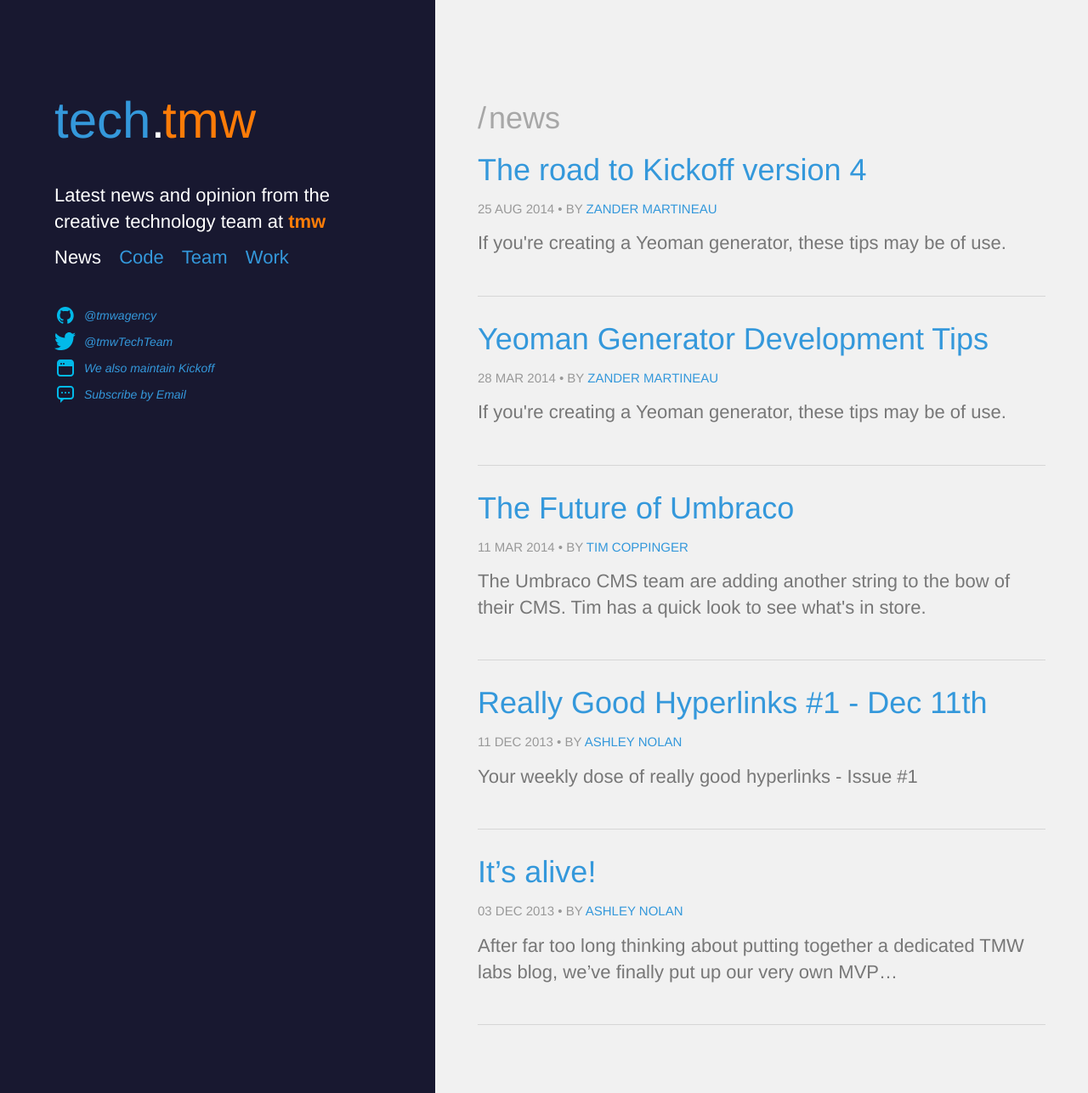
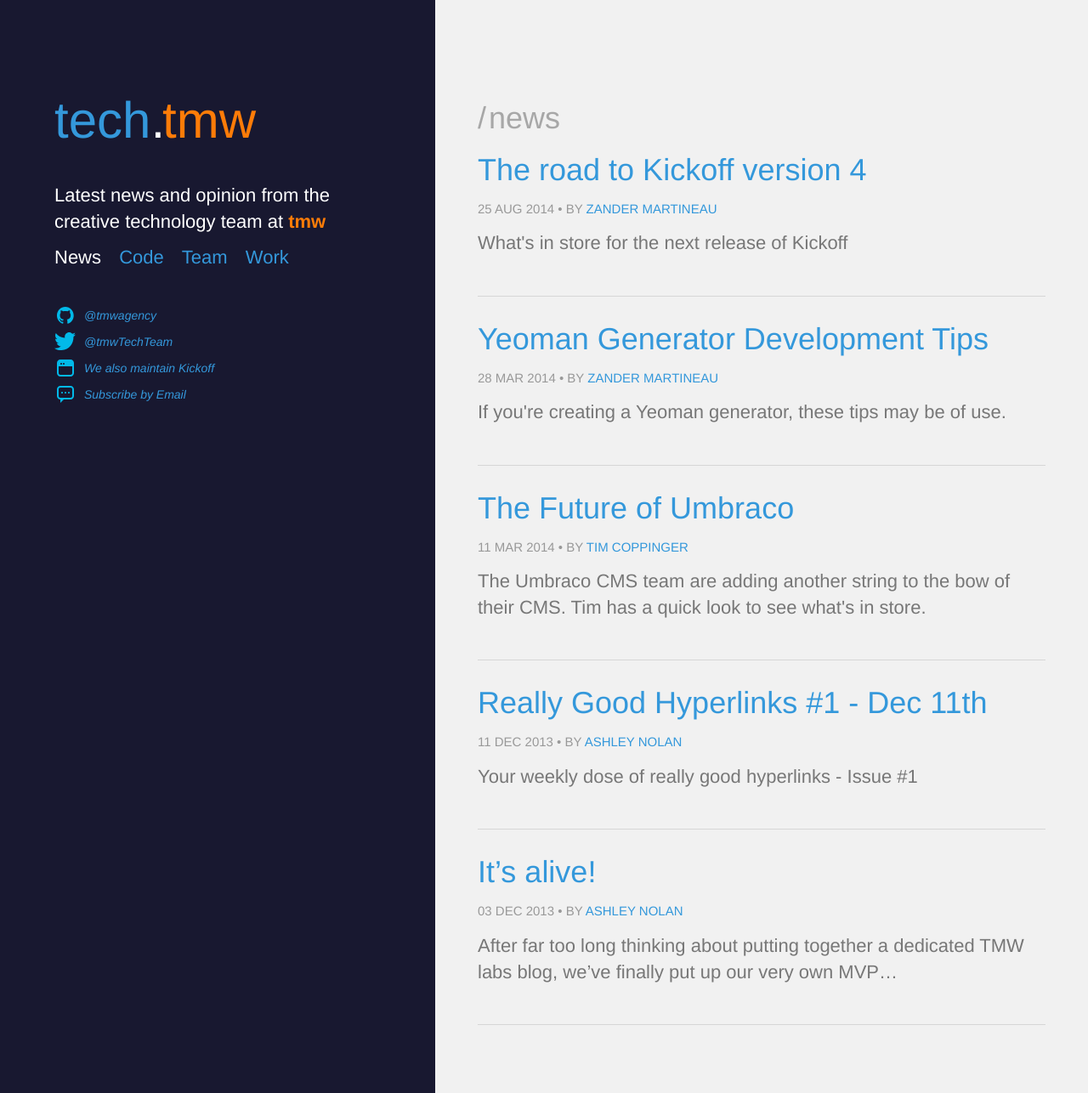
Before and after one commit to tmwagency/labs-blog, a Jekyll site: the page built from index.html, in a window 1280 px wide and 1286 px high. Shown: the whole window at 85% size. Built offline with Jekyll 4.4.1, drawn with Linux system fonts in a browser that asks for light colours; Markdown is read by kramdown in place of the engine named in the settings; the list of posts is cut into pages by our own code.

Commit message:
update kickoff post

```diff
--- a/_posts/2014-08-25-the-road-to-kickoff-version-4.md
+++ b/_posts/2014-08-25-the-road-to-kickoff-version-4.md
@@ -7,7 +7,7 @@
 - kickoff
 
 author: zander
-excerpt: If you're creating a Yeoman generator, these tips may be of use.
+excerpt: What's in store for the next release of Kickoff
 ---
 The upcoming release of Kickoff, version 4, has been in development for the past few months. As well as fixing a number of bugs, we have improved both the Sass and the JavaScript structure of the framework, removing a fair bit of old and unnecessary code.
 
@@ -26,14 +26,12 @@
 
 One of the main areas we wanted to simplify in version 4 of Kickoff was the grids.We realised that the splits and shunts were not being used, so they have been removed. They will still be a part of the [Choreographic Grid](https://github.com/mrmartineau/Choreographic-Grid), which is still being maintained by me, and can be easily dropped-in to replace the new grid system should you still want to use those features.
 
-As **Autoprefixer** is now the standard in Kickoff, we have added a Sass warning when you use a mixin that could be handled by Autoprefixer.
+As [Autoprefixer](https://github.com/nDmitry/grunt-autoprefixer) is now the standard in Kickoff (which means we no longer have to have mixins for vendor prefixes), we have added a Sass warning when you use a mixin that could be handled by Autoprefixer.
 
 Sass variables have changed quite a lot as well. For example `$base-font-size` is now `$font-size-base` and `$base-font-family` is now `$font-family-base`. This then matches the CSS property needed when using the variable, e.g. `font-family: $font-family-base`. It might seem like a small or needless change but we feel it is important when using the framework, day-in & day-out, that the naming conventions become more intuitive. It is now easier to remember the order of the words in the variable name as it reflects the native CSS property name.
 
 ## Javascript
-We have simplified the JavaScript base files and made it easier than ever to modify its structure.
-
-We have removed most of the helpers, instead opting to use [Shimly](https://github.com/nicbell/Shimly) or bower to pull in dependencies.
+We have simplified the JavaScript base files and made it easier than ever to modify its structure. We have removed most of the helpers, instead opting to use [Shimly](https://github.com/nicbell/Shimly) or [Bower](http://bower.io) to pull in dependencies.
 
 We have also created a [new branch](https://github.com/tmwagency/kickoff/tree/browserify) to be maintained with support for Browserify – more details on that below.
 
```
